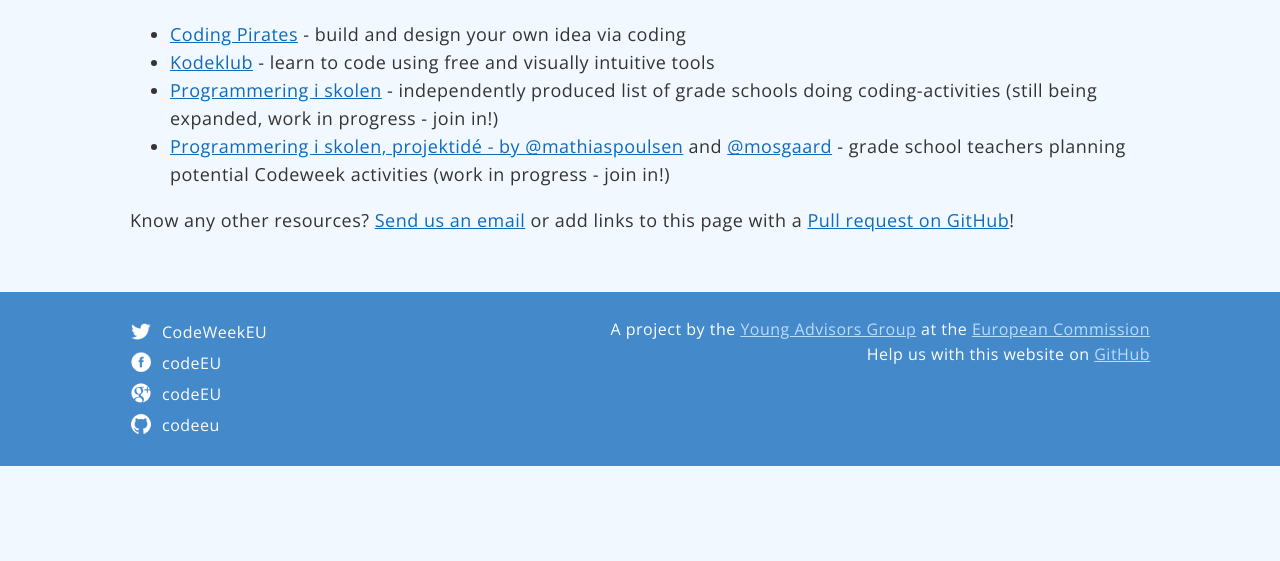
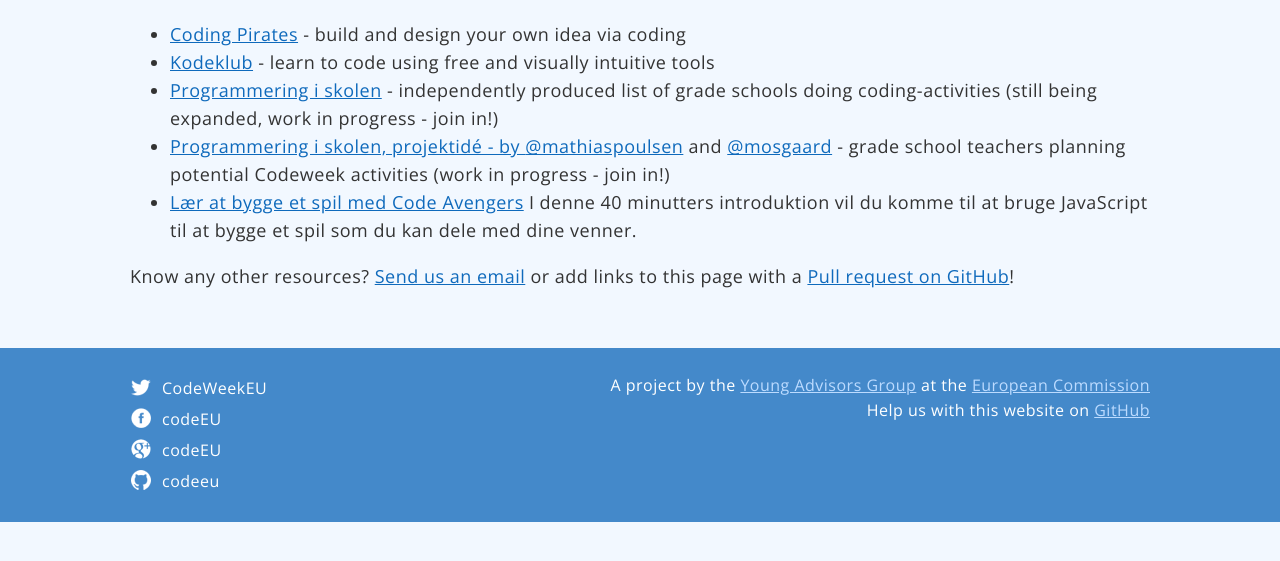
Before and after one commit to codeeu/codeeu.github.io, a Jekyll site: the page built from resources/denmark/index.html, in a window 1280 px wide, cut to the strip 167-728 px from the top of the page. Built offline with Jekyll 4.4.1, drawn with Linux system fonts in a browser that asks for light colours; nearby versions of some CDN libraries; Markdown is read by kramdown in place of the engine named in the settings.

Commit message:
Added link to Code Avengers resources

```diff
--- a/resources/denmark/index.html
+++ b/resources/denmark/index.html
@@ -8,6 +8,7 @@
    	<li><a href="http://www.kodeklub.cfdp.dk/">Kodeklub</a> - learn to code using free and visually intuitive tools</a></li>
    	<li><a href="https://docs.google.com/a/okfn.org/spreadsheets/d/1uXvSZWBy-IcWOl0LlUG_2-SxQJzsLOobf2ZddP85GIQ/edit#gid=0">Programmering i skolen</a> - independently produced list of grade schools doing coding-activities (still being expanded, work in progress - join in!)</a></li>
    	<li><a href="https://docs.google.com/a/okfn.org/document/d/1QyQ5Tm4XEHpizRvju3RBytGsMv6Qv0OM-Gw6cZhXdTU/edit#">Programmering i skolen, projektidé - by <a href="https://twitter.com/mathiaspoulsen">@mathiaspoulsen</a> and <a href="http://twitter.com/mosgaard">@mosgaard</a></a> - grade school teachers planning potential Codeweek activities (work in progress - join in!)</a></li>
+   	<li><a href="http://www.codeavengers.com/javascript/17?l=da">Lær at bygge et spil med Code Avengers</a> I denne 40 minutters introduktion vil du komme til at bruge JavaScript til at bygge et spil som du kan dele med dine venner.</li>
   </ul>
 
   <p>Know any other resources? <a href="mailto:{{site.contact.email}}">Send us an email</a> or add links to this page with a <a href="https://github.com/codeeu/codeeu.github.io">Pull request on GitHub</a>!</p>
```
